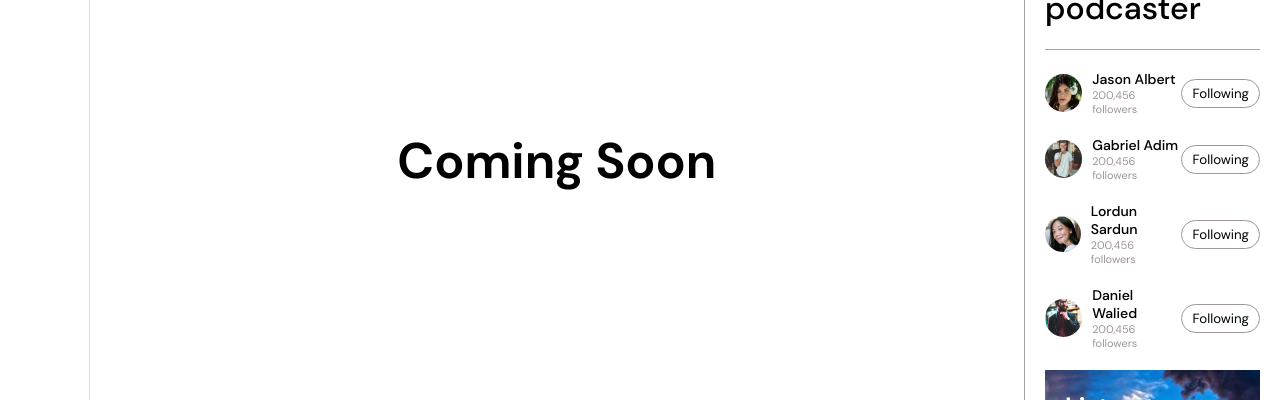
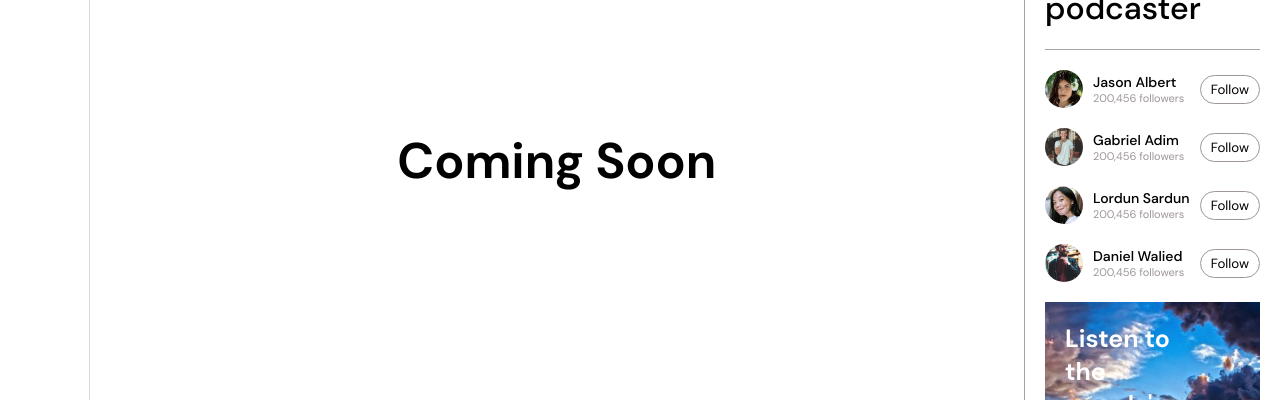
Before and after one commit to jaswinprakash/podcastapp, a React (Create React App) app: page /settings in a window 1280 px wide. Shown: the part 239-639 px from the top of the page. Built offline with nearby package versions, Linux system fonts and the light colour scheme.

Commit message:
Responsive Started

```diff
--- a/src/components/includes/RightContainer.js
+++ b/src/components/includes/RightContainer.js
@@ -1,10 +1,10 @@
-import React, { useEffect, useState } from "react";
+import React, { useState } from "react";
 import styled from "styled-components";
 import MusicBg from "../../assets/images/Frame3466913.png";
 
 function RightContainer() {
-    const [isFollow, setFollow] = useState(false);
-    const [profile, setProfile] = useState([
+    const [isFollow, setFollow] = useState(null);
+    const profile = [
         {
             id: 1,
             image: require("../../assets/images/Frame 3466914.png"),
@@ -29,21 +29,9 @@ function RightContainer() {
             name: "Daniel Walied",
             followers: "200,456",
         },
-    ]);
+    ];
 
-    const [followerId, setFollowerId] = useState(0);
 
-    const followFunction = (id) => {
-        setFollowerId(id);
-        setFollow(!isFollow);
-
-        // console.log(isFollow);
-        // console.log(followerId);
-    };
-
-    useEffect(() => {
-        followFunction();
-    }, []);
 
     const renderProfile = () => {
         return profile.map((item) => (
@@ -57,10 +45,15 @@ function RightContainer() {
                         <FollowCount>{item.followers} followers</FollowCount>
                     </ProfDetails>
                 </LeftDiv>
-                <FollowBtn onClick={() => followFunction(item.id)}>
-                    Following
-                </FollowBtn>
-
+                {item.id === isFollow ? (
+                    <FollowBtn onClick={(e) => (e ? setFollow(null) : null)}>
+                        Unfollow
+                    </FollowBtn>
+                ) : (
+                    <FollowBtn onClick={(e) => (e ? setFollow(item.id) : null)}>
+                        Follow
+                    </FollowBtn>
+                )}
             </ProfileDetails>
         ));
     };
```
